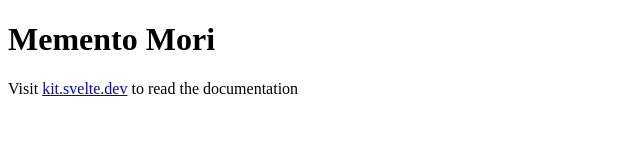
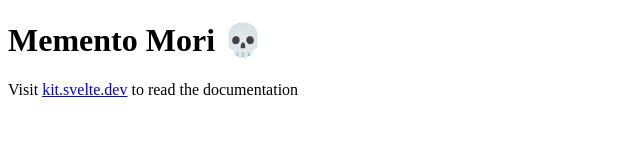
Before and after one commit to pepegc/memento-mori, a SvelteKit app: page / in a window 1280 px wide. Shown: the top 160 px of the page, without its empty margins (0-640 px from the left). Built offline with nearby package versions, Linux system fonts and the light colour scheme.

Commit message:
2nd commit

```diff
--- a/src/routes/+page.svelte
+++ b/src/routes/+page.svelte
@@ -1,2 +1,2 @@
-<h1>Memento Mori</h1>
+<h1>Memento Mori 💀</h1>
 <p>Visit <a href="https://kit.svelte.dev">kit.svelte.dev</a> to read the documentation</p>
```
Also changed, not shown: 1 other file (tests, documents, lock files or other folders).
